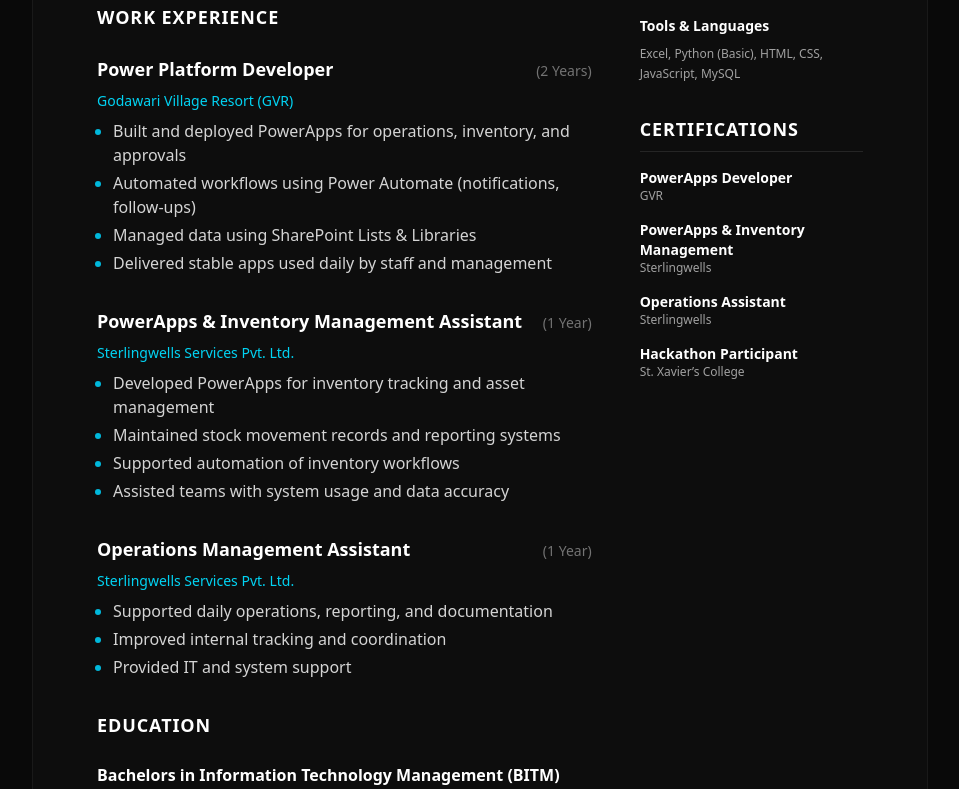
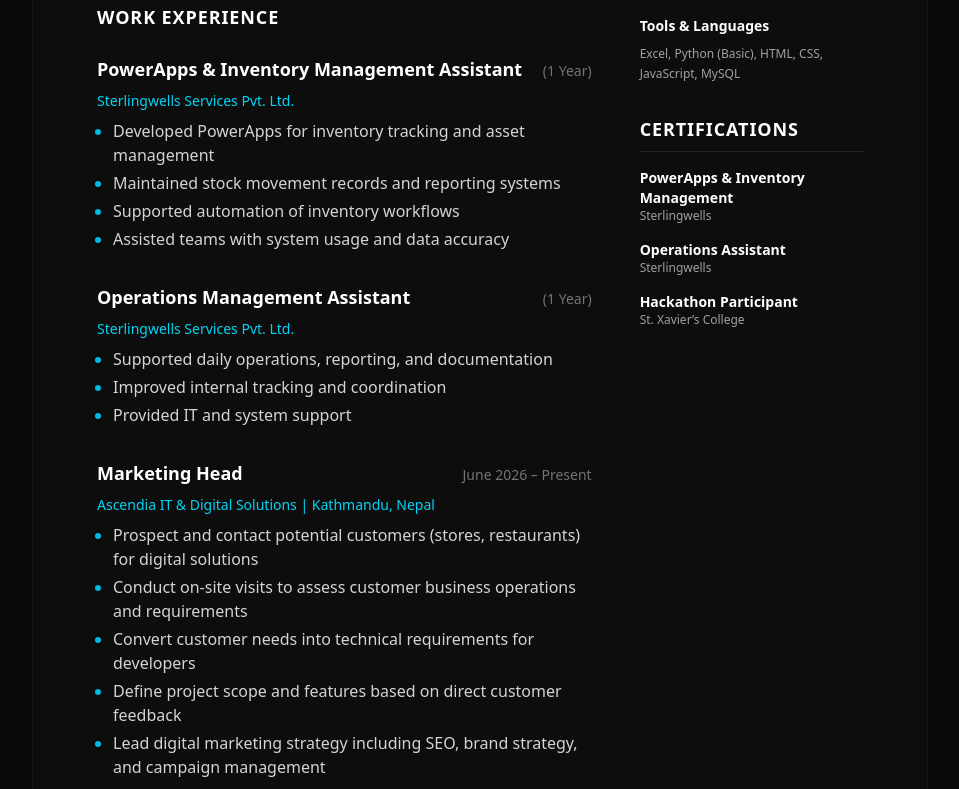
Before and after one commit to Prince-Raut/my-portfolio, a Next.js app: page /resume in a window 1280 px wide. Shown: the part 601-1390 px from the top of the page, without its empty margins (160-1119 px from the left). Built offline with nearby package versions, Linux system fonts and the light colour scheme.

Commit message:
Update resume with new job position and remove old
Removed Power Platform Developer section and added Marketing Head position with responsibilities.

```diff
--- a/src/app/resume/page.tsx
+++ b/src/app/resume/page.tsx
@@ -66,20 +66,6 @@ export default function ResumePage() {
                             <div className="space-y-8">
                                 <div>
                                     <div className="flex justify-between items-baseline mb-2">
-                                        <h3 className="font-bold text-white print:text-black text-lg">Power Platform Developer</h3>
-                                        <span className="font-mono text-sm text-neutral-500">(2 Years)</span>
-                                    </div>
-                                    <p className="text-cyan-400 print:text-cyan-700 text-sm mb-2">Godawari Village Resort (GVR)</p>
-                                    <ul className="list-disc list-outside ml-4 space-y-1 text-neutral-300 print:text-neutral-700 marker:text-cyan-500">
-                                        <li>Built and deployed PowerApps for operations, inventory, and approvals</li>
-                                        <li>Automated workflows using Power Automate (notifications, follow-ups)</li>
-                                        <li>Managed data using SharePoint Lists & Libraries</li>
-                                        <li>Delivered stable apps used daily by staff and management</li>
-                                    </ul>
-                                </div>
-
-                                <div>
-                                    <div className="flex justify-between items-baseline mb-2">
                                         <h3 className="font-bold text-white print:text-black text-lg">PowerApps & Inventory Management Assistant</h3>
                                         <span className="font-mono text-sm text-neutral-500">(1 Year)</span>
                                     </div>
@@ -102,6 +88,21 @@ export default function ResumePage() {
                                         <li>Supported daily operations, reporting, and documentation</li>
                                         <li>Improved internal tracking and coordination</li>
                                         <li>Provided IT and system support</li>
+                                    </ul>
+                                </div>
+
+                                <div>
+                                    <div className="flex justify-between items-baseline mb-2">
+                                        <h3 className="font-bold text-white print:text-black text-lg">Marketing Head</h3>
+                                        <span className="font-mono text-sm text-neutral-500">June 2026 – Present</span>
+                                    </div>
+                                    <p className="text-cyan-400 print:text-cyan-700 text-sm mb-2">Ascendia IT &amp; Digital Solutions | Kathmandu, Nepal</p>
+                                    <ul className="list-disc list-outside ml-4 space-y-1 text-neutral-300 print:text-neutral-700 marker:text-cyan-500">
+                                        <li>Prospect and contact potential customers (stores, restaurants) for digital solutions</li>
+                                        <li>Conduct on-site visits to assess customer business operations and requirements</li>
+                                        <li>Convert customer needs into technical requirements for developers</li>
+                                        <li>Define project scope and features based on direct customer feedback</li>
+                                        <li>Lead digital marketing strategy including SEO, brand strategy, and campaign management</li>
                                     </ul>
                                 </div>
                             </div>
@@ -167,10 +168,6 @@ export default function ResumePage() {
                             </h2>
                             <div className="space-y-4">
                                 <div>
-                                    <h3 className="font-semibold text-white print:text-black text-sm">PowerApps Developer</h3>
-                                    <p className="text-xs text-neutral-400 print:text-neutral-600 mb-1">GVR</p>
-                                </div>
-                                <div>
                                     <h3 className="font-semibold text-white print:text-black text-sm">PowerApps & Inventory Management</h3>
                                     <p className="text-xs text-neutral-400 print:text-neutral-600 mb-1">Sterlingwells</p>
                                 </div>
```
